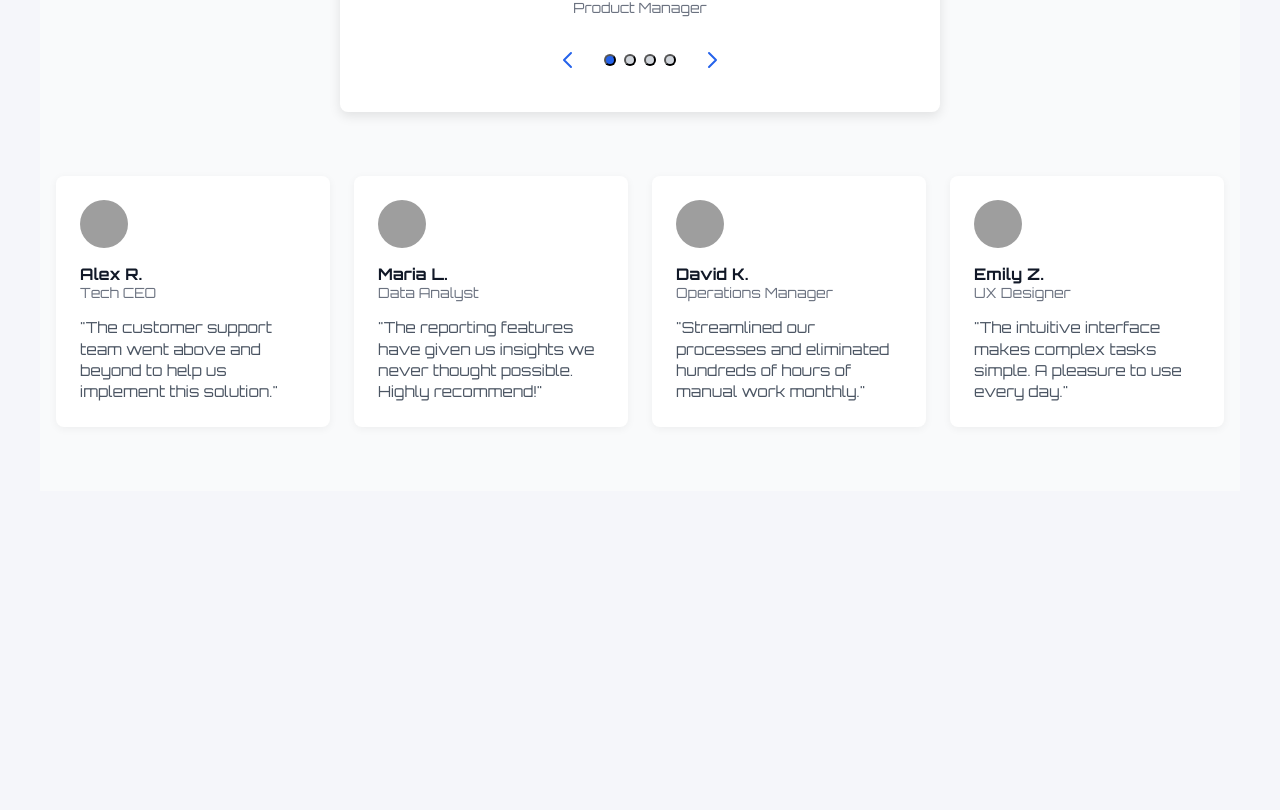
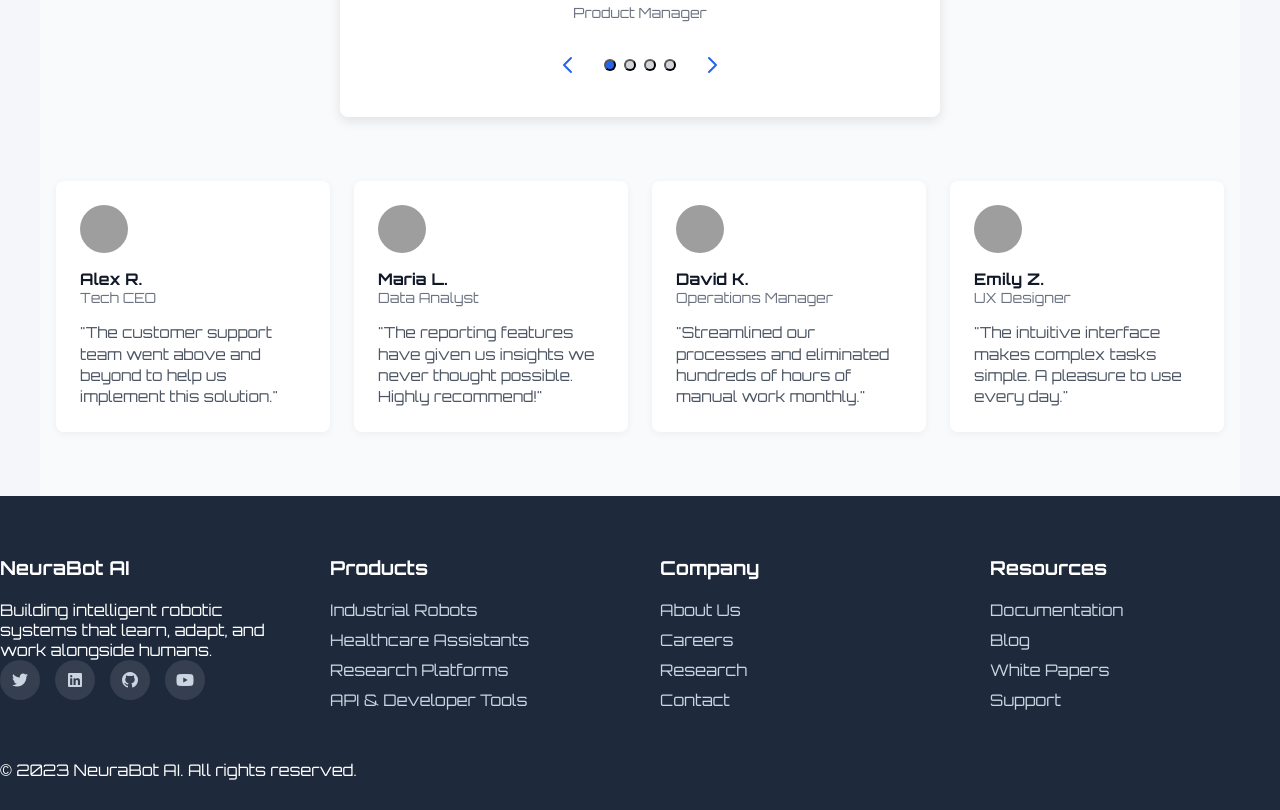
Before and after one commit to Aywild01/project, a React (Vite) app: page / in a window 1280 px wide. Shown: the part 1732-2542 px from the top of the page. Before the commit the page ends 2223 px from the top, so only its background shows below. Built offline with nearby package versions, Linux system fonts and the light colour scheme; grey boxes are pictures that could not be loaded; the HTML template or start-up script is replaced by a standard one.

Commit message:
update: footer added

```diff
--- a/src/App.jsx
+++ b/src/App.jsx
@@ -6,7 +6,7 @@ import Card from "./componets/card";
 import Feature from "./componets/features";
 import Testimonial from "./componets/testimonial";
 import AboutUs from './componets/aboutus';
-
+import Footer from "./componets/footer";
 import about_us from "./assets/about.jpg"
 import AboutHero from './componets/about_hero';
 import dd from './assets/dd.jpg'
@@ -18,13 +18,13 @@ function App() {
   let about_ = [{
     badge: 'Why Us',
     title: "Home care software <br /> that works as <br /> hard as you do.",
-    descroiption:"Lorem ipsum dolor sit amet consectetur <br />adipisicing elit. Sint voluptas id dicta.",
+    descroiption:"we believe the future of technology is not just about machines — it’s about creating intelligent companions that improve the way we live, work, and connect.",
     image: about_us
   },
 {
-    badge: 'Why Us',
-    title: "Home care software <br /> that works as <br /> hard as you do.",
-    descroiption:"Lorem ipsum dolor sit amet consectetur <br />adipisicing elit. Sint voluptas id dicta.",
+    badge: 'Our vision',
+    title: "Design AI robots <br /> that are more than tools",
+    descroiption:"They are adaptive, interactive, and secure partners, capable of understanding human needs and evolving with them. With advanced voice recognition, smart navigation, and continuous learning capabilities, our robots bring futuristic innovation into everyday life.",
     image: dd
   }]
 
@@ -54,6 +54,7 @@ function App() {
       </div>
 
      <Testimonial />
+     <Footer />
     </div>
   )
 }
--- /dev/null
+++ b/src/componets/footer.css
@@ -0,0 +1,52 @@
+footer {
+            background-color: #1e293b;
+            color: white;
+            padding: 60px 0 30px;
+        }
+
+        .footer-content {
+            display: grid;
+            grid-template-columns: repeat(auto-fit, minmax(250px, 1fr));
+            gap: 40px;
+            margin-bottom: 40px;
+        }
+
+        .footer-column h3 {
+            font-size: 1.2rem;
+            margin-bottom: 20px;
+            color: white;
+        }
+
+        .footer-column ul {
+            list-style: none;
+        }
+
+        .footer-column ul li {
+            margin-bottom: 10px;
+        }
+
+        .footer-column a {
+            color: #cbd5e1;
+            text-decoration: none;
+            transition: color 0.3s;
+        }
+
+        .footer-column a:hover {
+            color: white;
+        }
+
+        .social-links {
+            display: flex;
+            gap: 15px;
+        }
+
+        .social-links a {
+            display: flex;
+            justify-content: center;
+            align-items: center;
+            width: 40px;
+            height: 40px;
+            background-color: rgba(255, 255, 255, 0.1);
+            border-radius: 50%;
+            transition: background-color 0.3s;
+        }
--- /dev/null
+++ b/src/componets/footer.jsx
@@ -0,0 +1,95 @@
+import "./footer.css";
+
+function Footer() {
+  return (
+    <div>
+      <footer>
+        <div class="container">
+          <div class="footer-content">
+            <div class="footer-column">
+              <h3>NeuraBot AI</h3>
+              <p>
+                Building intelligent robotic systems that learn, adapt, and work
+                alongside humans.
+              </p>
+              <div class="social-links">
+                <a href="#">
+                  <i class="fab fa-twitter"></i>
+                </a>
+                <a href="#">
+                  <i class="fab fa-linkedin"></i>
+                </a>
+                <a href="#">
+                  <i class="fab fa-github"></i>
+                </a>
+                <a href="#">
+                  <i class="fab fa-youtube"></i>
+                </a>
+              </div>
+            </div>
+
+            <div class="footer-column">
+              <h3>Products</h3>
+              <ul>
+                <li>
+                  <a href="#">Industrial Robots</a>
+                </li>
+                <li>
+                  <a href="#">Healthcare Assistants</a>
+                </li>
+                <li>
+                  <a href="#">Research Platforms</a>
+                </li>
+                <li>
+                  <a href="#">API & Developer Tools</a>
+                </li>
+              </ul>
+            </div>
+
+            <div class="footer-column">
+              <h3>Company</h3>
+              <ul>
+                <li>
+                  <a href="#">About Us</a>
+                </li>
+                <li>
+                  <a href="#">Careers</a>
+                </li>
+                <li>
+                  <a href="#">Research</a>
+                </li>
+                <li>
+                  <a href="#">Contact</a>
+                </li>
+              </ul>
+            </div>
+
+            <div class="footer-column">
+              <h3>Resources</h3>
+              <ul>
+                <li>
+                  <a href="#">Documentation</a>
+                </li>
+                <li>
+                  <a href="#">Blog</a>
+                </li>
+                <li>
+                  <a href="#">White Papers</a>
+                </li>
+                <li>
+                  <a href="#">Support</a>
+                </li>
+              </ul>
+            </div>
+          </div>
+
+          <div class="copyright">
+            <p>© 2023 NeuraBot AI. All rights reserved.</p>
+          </div>
+        </div>
+      </footer>
+    </div>
+  );
+}
+
+export default Footer
```
